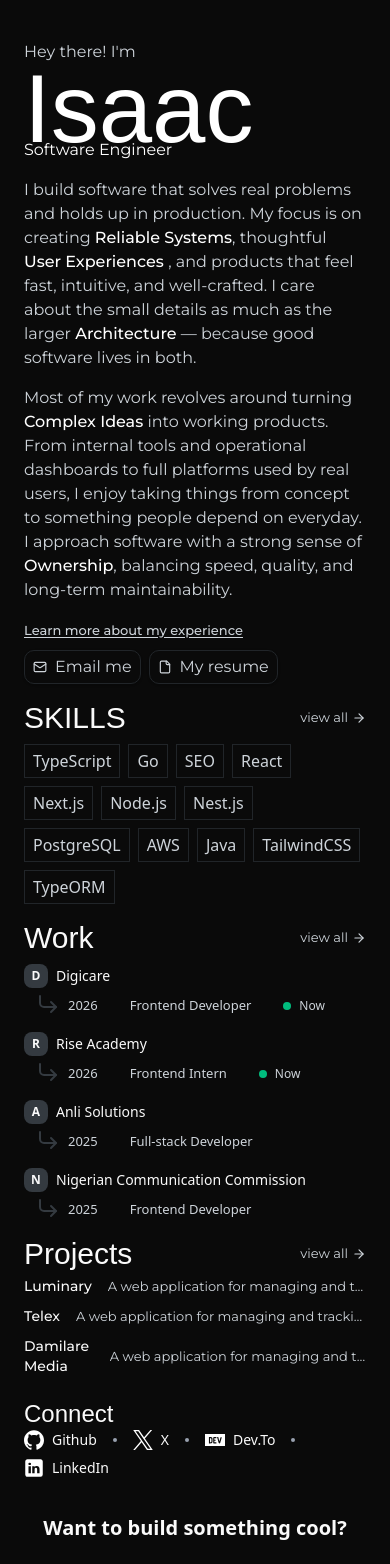
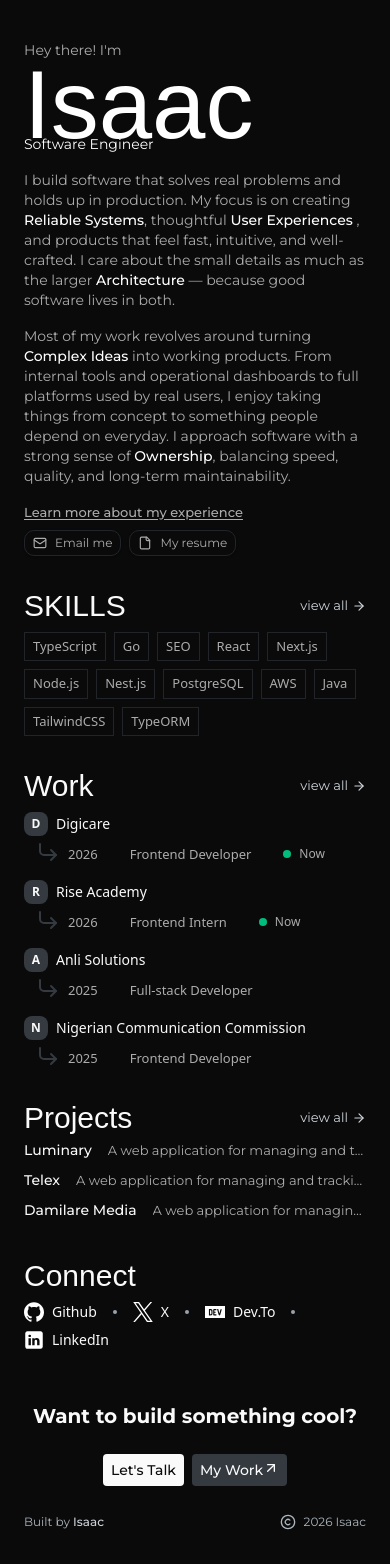
Before and after one commit to Vaden89/portfolio-v2, a Next.js app: page / in a window 390 px wide. Shown: the top 1564 px of the page. Built offline with nearby package versions, Linux system fonts and the light colour scheme; no server answers; a web font is replaced by a local one.

Commit message:
feat: worked on the way the webpage looks on mobile

```diff
--- a/src/app/globals.css
+++ b/src/app/globals.css
@@ -1,5 +1,9 @@
 @import "tailwindcss";
 @import "tw-animate-css";
+
+body {
+    background-color: var(--background);
+}
 
 button {
     cursor: pointer;
@@ -57,7 +61,7 @@ button {
     --card-foreground: oklch(0.145 0 0);
     --popover: oklch(1 0 0);
     --popover-foreground: oklch(0.145 0 0);
-    --primary-gray: #ced4da;
+    --primary-gray: #acacac;
     --primary-dark-gray: #212529;
     --primary-foreground: oklch(0.985 0 0);
     --secondary: oklch(0.97 0 0);
--- a/src/app/page.tsx
+++ b/src/app/page.tsx
@@ -7,7 +7,7 @@ import { WorkSection } from "~/components/sections/work";
 
 export default function Home() {
   return (
-    <main className="flex flex-col gap-4 sm:gap-16 ">
+    <main className="flex flex-col gap-8 sm:gap-16 ">
       <HeroSection />
       <SkillsSection />
       <WorkSection />
--- a/src/app/work/page.tsx
+++ b/src/app/work/page.tsx
@@ -141,7 +141,7 @@ const CareerBlock = ({
             initial="hidden"
             animate="visible"
             exit="hidden"
-            className="-mt-3 flex flex-col gap-2 px-8"
+            className="-mt-3 flex flex-col gap-2 px-4 sm:px-8"
           >
             <>
               {description.map((desc, index) => (
--- a/src/components/sections/footer.tsx
+++ b/src/components/sections/footer.tsx
@@ -2,7 +2,7 @@ import { ArrowUpRight, Copyright } from "lucide-react";
 
 export const Footer = () => {
   return (
-    <footer className="w-full flex flex-col py-5">
+    <footer className="w-full flex flex-col py-5 font-montserrat">
       <div className="h-full flex-1"></div>
       <div className="w-full flex flex-col sm:flex-row items-center justify-between gap-6">
         <span className="text-xl sm:text-3xl font-bold">
--- a/src/components/sections/hero.tsx
+++ b/src/components/sections/hero.tsx
@@ -3,7 +3,7 @@ import { File, Mail } from "lucide-react";
 
 export const HeroSection = () => {
   return (
-    <section className="text-base font-montserrat flex sm:text-[13px] flex-col gap-4 text-primary-gray">
+    <section className="text-sm font-montserrat flex sm:text-[13px] flex-col gap-4 text-primary-gray">
       <span>Hey there! I&apos;m</span>
       <div>
         <h1 className="font-bitcount text-white text-8xl leading-[60%]">
@@ -40,7 +40,7 @@ export const HeroSection = () => {
             Learn more about my experience
           </span>
         </Link>
-        <div className="flex gap-2 sm:text-xs">
+        <div className="flex gap-2 text-xs">
           <Link
             href="mailto:isaacshosanya89@gmail.com"
             className="px-2 py-1 shadow-sm border border-[#212529] rounded-lg flex items-center gap-2"
--- a/src/components/sections/projects.tsx
+++ b/src/components/sections/projects.tsx
@@ -45,7 +45,7 @@ const ProjectPill = ({
       <motion.div
         initial="initial"
         whileHover="hover"
-        className="flex flex-col"
+        className="flex flex-col shrink-0"
       >
         <Link
           target="_blank"
@@ -56,7 +56,7 @@ const ProjectPill = ({
         </Link>
         <motion.div variants={underlineVariant} className="h-0.5 bg-white" />
       </motion.div>
-      <p className="truncate text-[#ced4da] text-[13px]">{description}</p>
+      <p className="truncate text-primary-gray text-[13px]">{description}</p>
     </div>
   );
 };
--- a/src/components/sections/skills.tsx
+++ b/src/components/sections/skills.tsx
@@ -21,7 +21,7 @@ export const SkillsSection = () => {
 
 const SkillPill = ({ skill }: { skill: string }) => {
   return (
-    <span className="border-[#212529] px-2 py-1 border sm:text-xs text-[#ced4da]">
+    <span className="border-[#212529] px-2 py-1 border text-[13px] sm:text-xs text-primary-gray">
       {skill}
     </span>
   );
--- a/src/components/sections/socials.tsx
+++ b/src/components/sections/socials.tsx
@@ -5,8 +5,8 @@ import { socials } from "~/data/links";
 export const SocialsSection = () => {
   return (
     <section>
-      <h2 className="text-2xl font-bitcount">Connect</h2>
-      <div className="w-full flex flex-wrap gap-2 ">
+      <h2 className="text-3xl font-bitcount">Connect</h2>
+      <div className="w-full flex flex-wrap gap-2 mt-2 ">
         {socials.map((item, index) => {
           return (
             <SocialPill
--- a/src/components/sections/work.tsx
+++ b/src/components/sections/work.tsx
@@ -39,7 +39,7 @@ const WorkItem = ({
       </div>
       <div className="flex gap-2 items-center">
         <CornerDownRight color="#343a40" className="ml-3 mt-1" />
-        <div className="flex mt-2 gap-8 text-[#ced4da]">
+        <div className="flex mt-2 gap-8 text-primary-gray">
           <span className="text-[13px]">{startDate}</span>
           <span className="text-[13px]">{role}</span>
           {endDate === "Present" && (
```
